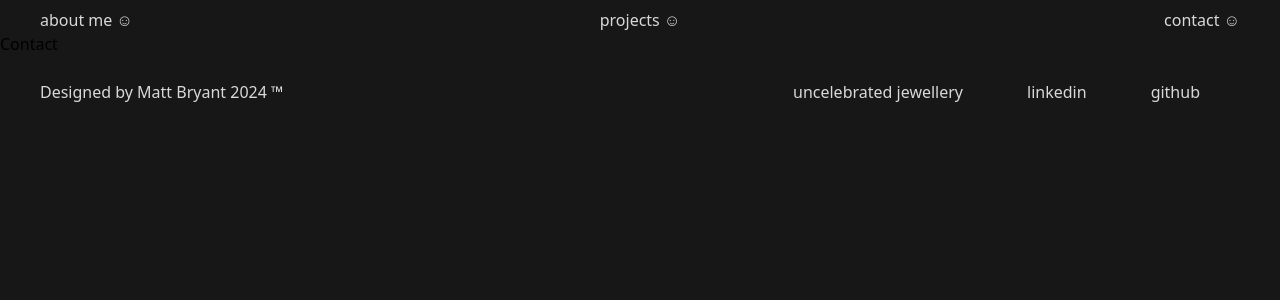
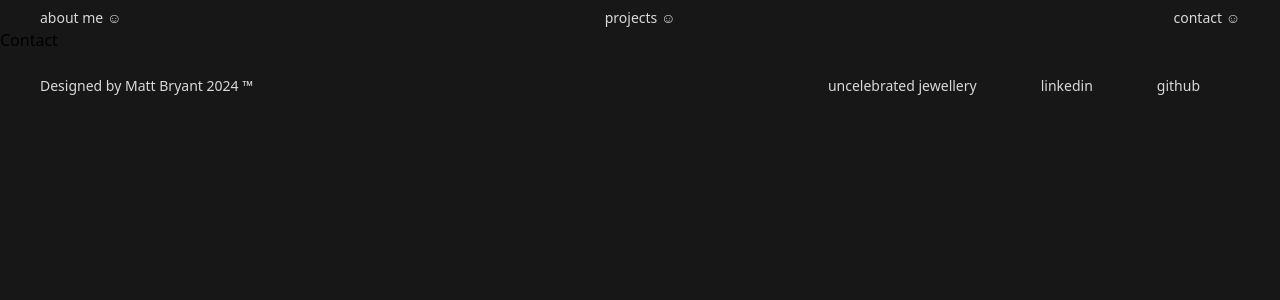
Before and after one commit to Matt-bryant21/2024portfolio, a React (Vite) app in the folder Portfolio/: page /contact in a window 1280 px wide. Shown: the top 300 px of the page. Built offline with nearby package versions, Linux system fonts and the light colour scheme.

Commit message:
fixed footer font size

```diff
--- a/Portfolio/src/components/Footer.jsx
+++ b/Portfolio/src/components/Footer.jsx
@@ -4,17 +4,20 @@ const Footer = () => {
   return (
     <>
       <nav className="grid grid-cols-2 gap-4 pt-2">
-        <div className="text-backgroundgrey text-left pl-10 hover:text-green py-4">
+        <div className="text-backgroundgrey text-sm text-left pl-10 hover:text-green py-4">
           <a href="/aboutme">Designed by Matt Bryant 2024 &trade;</a>
         </div>
         <div className="flex justify-end gap-16 px-20 py-4">
-          <a href="www.uncelebratedjewellery.com" className="text-backgroundgrey hover:text-green">
+          <a href="www.uncelebratedjewellery.com" className="text-backgroundgrey text-sm hover:text-green">
             uncelebrated jewellery
           </a>
-          <a href="https://www.linkedin.com/in/matt-bryant-5813a2293/" className="text-backgroundgrey hover:text-green">
+          <a
+            href="https://www.linkedin.com/in/matt-bryant-5813a2293/"
+            className="text-backgroundgrey text-sm hover:text-green"
+          >
             linkedin
           </a>
-          <a href="https://github.com/Matt-bryant21" className="text-backgroundgrey hover:text-green">
+          <a href="https://github.com/Matt-bryant21" className="text-backgroundgrey text-sm hover:text-green">
             github
           </a>
         </div>
--- a/Portfolio/src/components/Navbar.jsx
+++ b/Portfolio/src/components/Navbar.jsx
@@ -4,13 +4,13 @@ const Navbar = () => {
   return (
     <>
       <nav className="grid grid-cols-3 gap-4 items-center pt-2 sticky top-0 z-10 bg-backgrounddark">
-        <a href="/aboutme" className="text-backgroundgrey text-left pl-10 hover:text-blue">
+        <a href="/aboutme" className="text-backgroundgrey text-left pl-10 hover:text-blue text-sm">
           about me &#x263A;
         </a>
-        <a href="/projects" className="text-backgroundgrey text-center hover:text-blue">
+        <a href="/projects" className="text-backgroundgrey text-sm text-center hover:text-blue">
           projects &#x263A;
         </a>
-        <a href="/contact" className="text-backgroundgrey text-right pr-10 hover:text-blue">
+        <a href="/contact" className="text-backgroundgrey text-sm text-right pr-10 hover:text-blue">
           contact &#x263A;
         </a>
       </nav>
```
